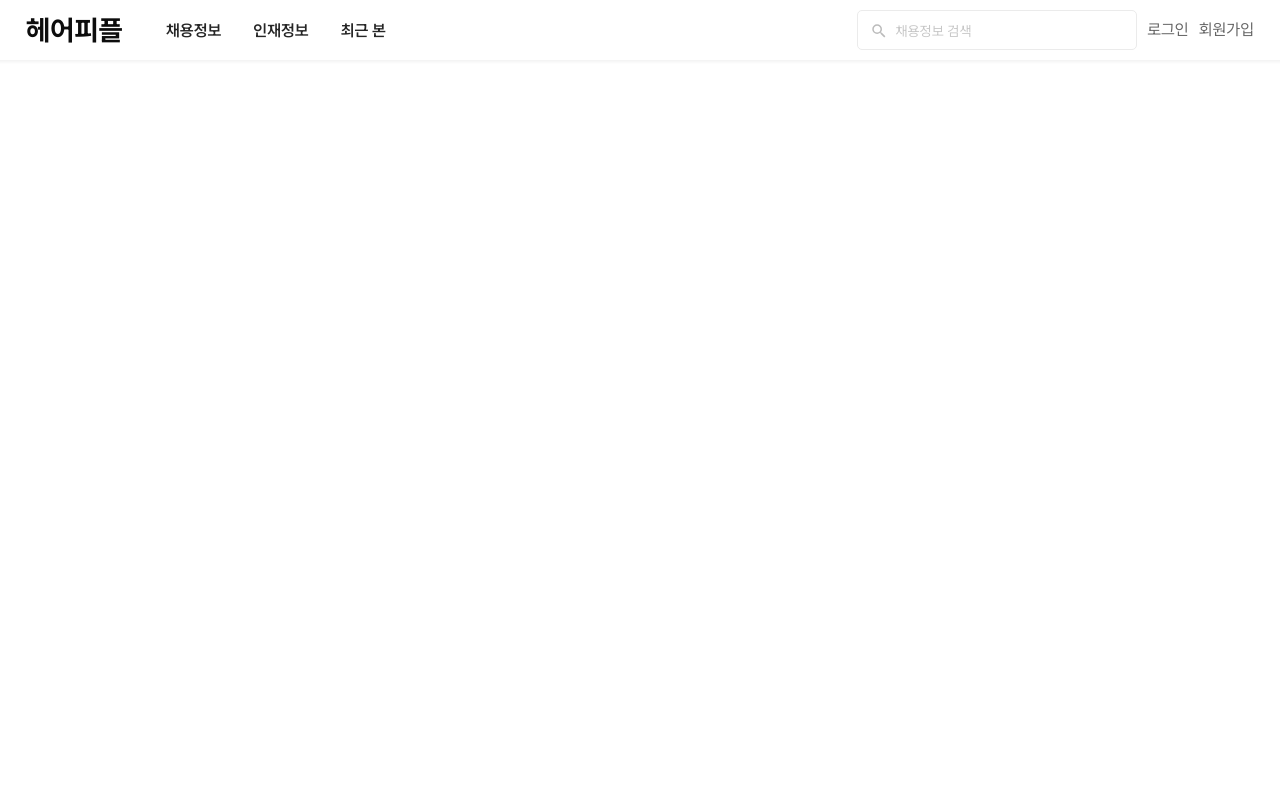
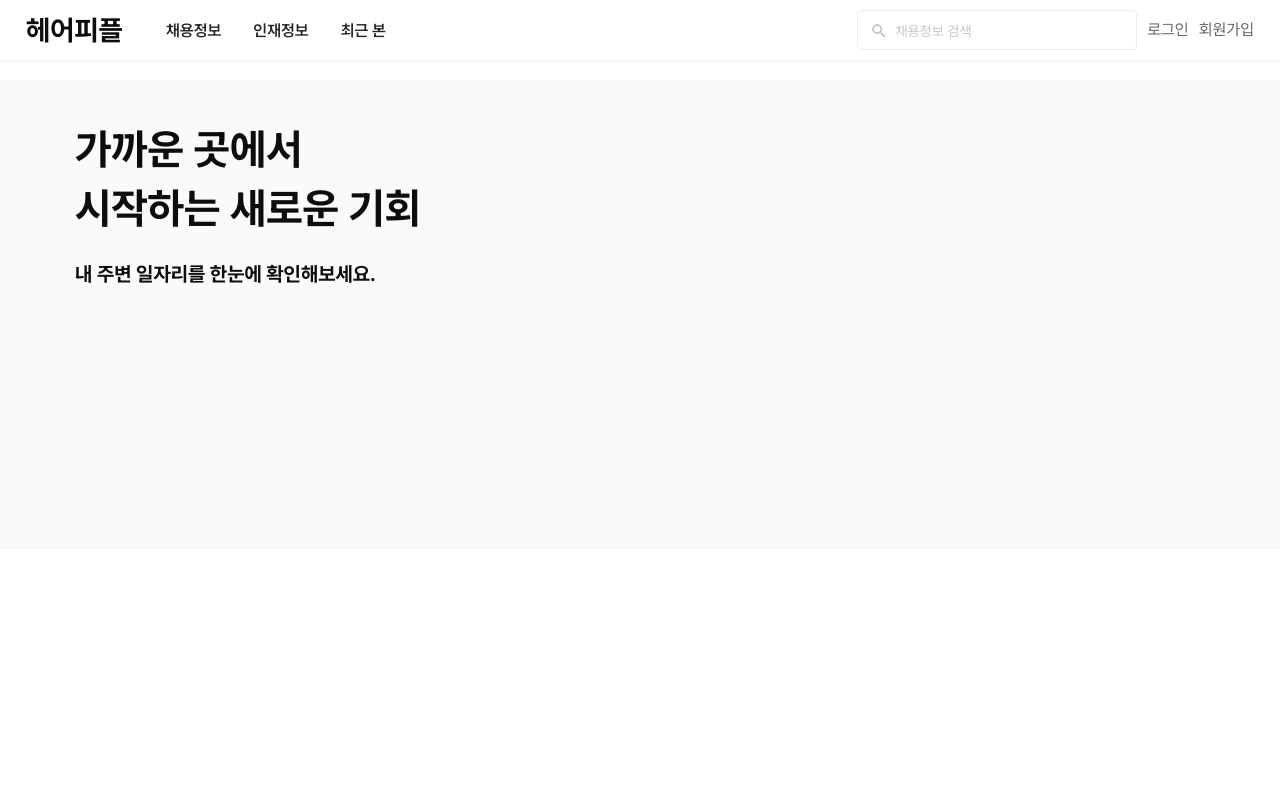
Before and after one commit to heygwangjin/hirehair, a SvelteKit app: page / in a window 1280 px wide. Shown: the top 800 px of the page. Built offline with nearby package versions, Linux system fonts and the light colour scheme; no server answers.

Commit message:
feat: Add main banner

```diff
--- a/src/lib/styles/tokens/dimensions.css
+++ b/src/lib/styles/tokens/dimensions.css
@@ -7,9 +7,22 @@
 	--hp-border-radius-inner: 0.25rem;
 	--hp-page-max-width: 126rem;
 	--hp-footer-padding-block: 2rem;
-	--hp-banner-height: 0px;
+	--hp-banner-height: 34rem;
+	--hp-banner-padding-block: 4rem;
+	--hp-banner-padding-side: 1.6rem;
+
+	@media screen and (min-width: 768px) {
+		--hp-banner-height: 39rem;
+	}
 
 	@media screen and (min-width: 1024px) {
 		--hp-footer-padding-block: 4rem;
+		--hp-banner-height: 43rem;
+	}
+
+	@media screen and (min-width: 1200px) {
+		--hp-banner-height: 47rem;
+		--hp-banner-padding-block: 4rem;
+		--hp-banner-padding-side: 6.5rem;
 	}
 }
--- a/src/lib/styles/tokens/typography.css
+++ b/src/lib/styles/tokens/typography.css
@@ -21,6 +21,8 @@
 	--hp-font-size-ui-medium: 1.6rem;
 	--hp-font-size-ui-large: 3rem;
 	--hp-font-size-logo: 2.8rem;
+	--hp-font-size-banner-h1: 2.4rem;
+	--hp-font-size-banner-h2: 1.5rem;
 
 	/* doing it this way (rather than just `1.5`) means it has a unit, and can be used elsewhere */
 	--hp-line-height-body-large: calc(1.5 * var(--hp-font-size-body-large));
@@ -30,6 +32,8 @@
 	--hp-font-h1: 700 var(--hp-font-size-h1) / 1.2 var(--hp-font-family-body);
 	--hp-font-h2: 700 var(--hp-font-size-h2) / 1.2 var(--hp-font-family-body);
 	--hp-font-h3: 700 var(--hp-font-size-h3) / 1.2 var(--hp-font-family-body);
+	--hp-font-banner-h1: 700 var(--hp-font-size-banner-h1) / 1.4 var(--hp-font-family-body);
+	--hp-font-banner-h2: 700 var(--hp-font-size-banner-h2) / 3.6 var(--hp-font-family-body);
 	--hp-font-body-large: 400 var(--hp-font-size-body-large) / var(--hp-line-height-body-large)
 		var(--hp-font-family-body);
 	--hp-font-body: 400 var(--hp-font-size-body) / var(--hp-line-height-body)
@@ -45,8 +49,20 @@
 		-webkit-font-smoothing: antialiased;
 	}
 
+	@media screen and (min-width: 768px) {
+		--hp-font-size-banner-h1: 3.2rem;
+		--hp-font-size-banner-h2: 1.5rem;
+	}
+
 	@media screen and (min-width: 1024px) {
 		--hp-font-size-h1: 3rem;
 		--hp-font-size-h2: 2.4rem;
+		--hp-font-size-banner-h1: 3.4rem;
+		--hp-font-size-banner-h2: 1.8rem;
+	}
+
+	@media screen and (min-width: 1200px) {
+		--hp-font-size-banner-h1: 4.2rem;
+		--hp-font-size-banner-h2: 2rem;
 	}
 }
--- a/src/routes/+page.svelte
+++ b/src/routes/+page.svelte
@@ -3,6 +3,37 @@
 	<meta name="Description" content="미용 구인구직은 헤어피플에서" />
 </svelte:head>
 
-<div>
-	<h1 class="visually-hidden">헤어피플</h1>
+<div class="main-banner-container">
+	<div class="main-banner-subcontainer">
+		<h1>가까운 곳에서 <br />시작하는 새로운 기회</h1>
+		<h2>내 주변 일자리를 한눈에 확인해보세요.</h2>
+	</div>
 </div>
+
+<style>
+	h1 {
+		font: var(--hp-font-banner-h1);
+	}
+
+	h2 {
+		font: var(--hp-font-banner-h2);
+	}
+
+	.main-banner-container {
+		position: relative;
+		height: var(--hp-banner-height);
+		width: 100vw;
+		left: 50%;
+		right: 50%;
+		margin-left: -50vw;
+		margin-right: -50vw;
+		background: var(--hp-bg-3);
+	}
+
+	.main-banner-subcontainer {
+		margin: 0 auto;
+		height: 100%;
+		max-width: var(--hp-page-max-width);
+		padding: var(--hp-banner-padding-block) var(--hp-banner-padding-side);
+	}
+</style>
```
